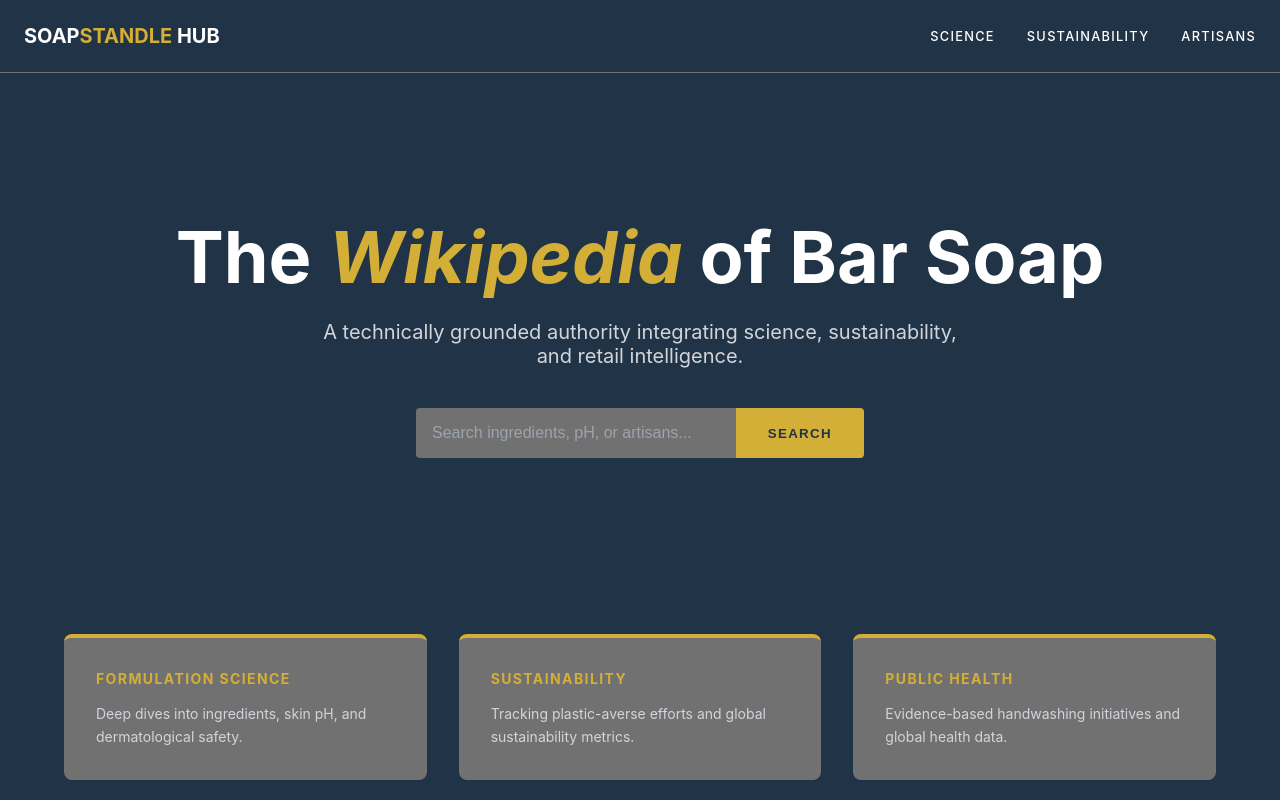
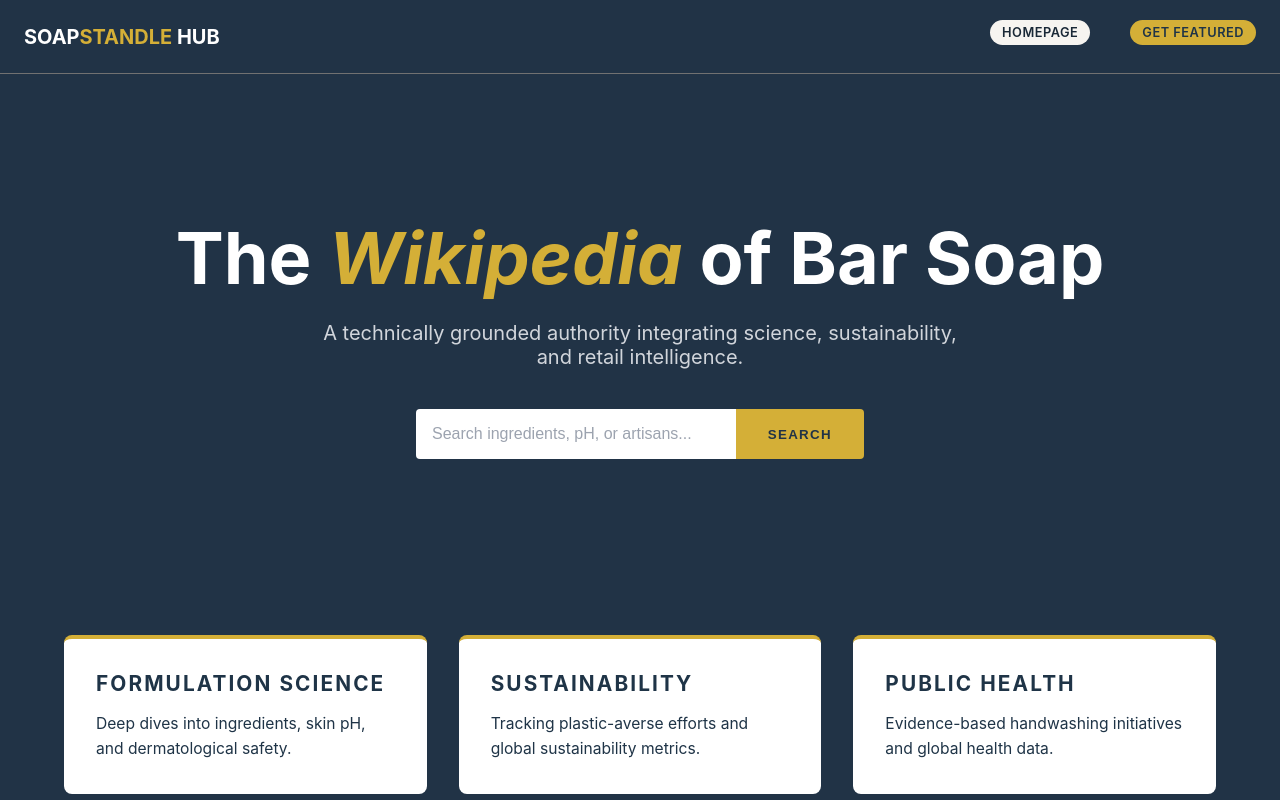
Before and after one commit to DarshanPatel2001/Soap-Bandit, a React (Create React App) app in the folder soap-bandits-frontend/: page / in a window 1280 px wide. Shown: the top 800 px of the page. Built offline with nearby package versions, Linux system fonts and the light colour scheme.

Commit message:
Made small changes in the landing page. Like the navbar and the color theme

```diff
--- a/soap-bandits-frontend/src/pages/LandingPage.css
+++ b/soap-bandits-frontend/src/pages/LandingPage.css
@@ -60,16 +60,45 @@ a {
 
 /* Navigation Link Styling from image_1.png */
 .nav-links {
+  display: flex;
   gap: 2rem; /* Spacing between science, sustainability, and artisan links */
   font-size: 0.8rem; /* Sets a small font size for navigation */
   font-weight: 500; /* Sets medium weight for navigation links */
   text-transform: uppercase; /* Makes navigation links uppercase, matching image_1.png */
   letter-spacing: 0.1em; /* Adds extra spacing between navigation link letters */
 }
+.cta-button{
+  margin-left: 0.5rem;
+  padding: 5px 12px;
+  background-color: #d4af37;
+  color: #1f3447;
+  border-radius: 16px;
+  font-weight: 600;
+  letter-spacing: 0.5px;
+  text-decoration: none;
+  transition: 0.2s ease;
+  position: relative;
+  top: -4px
+}
 
-.nav-links a {
-  color: white;
-} /* Sets the navigation links to white */
+.cta-button2{
+  margin-left: 0.5rem;
+  padding: 5px 12px;
+  background-color: #f6f4f0;
+  color: #192836;
+  border-radius: 16px;
+  font-weight: 600;
+  letter-spacing: 0.5px;
+  text-decoration: none;
+  transition: 0.2s ease;
+  position: relative;
+  top: -4px
+}
+
+.cta-button:hover {
+  background-color: #bc9938;
+}
+
 
 /* Changes links to gold when hovered over, replicating the Tailwind effect */
 .nav-links a:hover {
@@ -114,9 +143,7 @@ a {
   padding: 1rem; /* The padding inside the input field from image_1.png */
   border: none; /* Removes the standard browser border */
   border-radius: 4px 0 0 4px; /* Rounds the left corners only */
-  background-color: var(
-    --soap-steel
-  ); /* The standard steel grey background color */
+  background-color: white;/* The standard steel grey background color */
   color: white; /* Sets input text to white */
   font-size: 1rem; /* Standard font size for input */
   outline: none; /* Removes the default outline when selected */
@@ -161,9 +188,7 @@ a {
 
 /* Sets the base styles for each individual pillar card */
 .pillar-card {
-  background-color: var(
-    --soap-steel
-  ); /* The steel grey card background color */
+  background-color: white; /* The steel grey card background color */
   padding: 2rem; /* Padding for the card from image_1.png */
   border-radius: 0.5rem; /* Standard rounded corner style */
   border-top: 4px solid var(--soap-gold); /* The gold top border accent from image_1.png */
@@ -171,18 +196,19 @@ a {
 
 /* Sets the styles for the gold title text in each card */
 .pillar-card h3 {
-  color: var(--soap-gold); /* The brand's gold color accent text */
+  color: #1f3447;
+  ; /* The brand's gold color accent text */
   text-transform: uppercase; /* Sets text to uppercase, matching image_1.png */
   letter-spacing: 0.1em; /* Standard wide letter spacing style */
-  font-size: 0.875rem; /* A slightly smaller font for card titles */
+  font-size: 1.3rem; /* A slightly smaller font for card titles */
   font-weight: bold; /* Makes card titles bold */
   margin: 0 0 1rem 0; /* Sets bottom spacing only */
 }
 
 /* Sets the styles for descriptive text within each card */
 .pillar-card p {
-  color: #d1d5db; /* The slightly lighter grey color for Descriptive text from image_1.png */
-  font-size: 0.875rem; /* Sets a standard font size of 14px */
+  color: #1f3447;
+  font-size: 0.976rem; /* Sets a standard font size of 14px */
   margin: 0; /* Removes all standard margin spacing */
   line-height: 1.6; /* Standard readable line spacing style */
 }
--- a/soap-bandits-frontend/src/pages/LandingPage.jsx
+++ b/soap-bandits-frontend/src/pages/LandingPage.jsx
@@ -15,9 +15,12 @@ const LandingPage = () => {
 
         {/* Nav Links - clean and simple with direct link names */}
         <div className="nav-links u-flex">
-          <a href="#science">Science</a>
-          <a href="#sustainability">Sustainability</a>
-          <a href="#directory">Artisans</a>
+          <a href="#HomePage" className="cta-button2">
+            HomePage
+          </a>
+          <a href="#brandForm" className="cta-button">
+            Get Featured
+          </a>
         </div>
       </nav>
 
```
Also changed, not shown: soap-bandits-frontend/src/index.css (+5 -5 lines), 1 other file (tests, documents, lock files or other folders).
